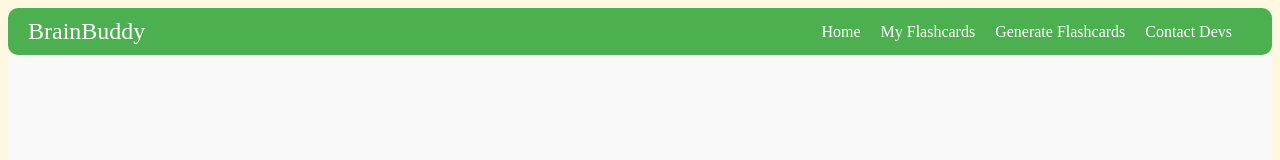
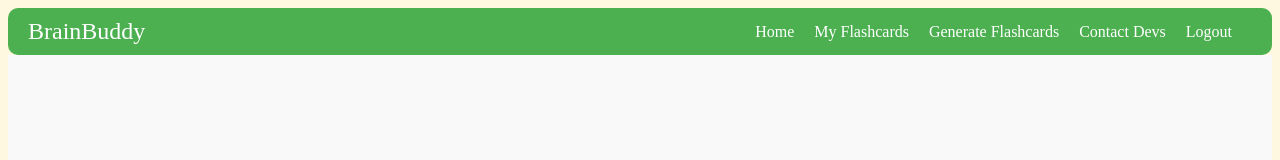
Before and after one commit to GrewalCreator/BrainBuddy, a React (Create React App) app in the folder frontend/: page /login in a window 1280 px wide. Shown: the top 160 px of the page. Built offline with nearby package versions, Linux system fonts and the light colour scheme; no server answers.

Commit message:
added logout button in navbar and ensured backend logic works

```diff
--- a/frontend/src/components/NavBar.jsx
+++ b/frontend/src/components/NavBar.jsx
@@ -7,6 +7,31 @@ const Navbar = () => {
 
   const handleNavigate = (route) => {
     navigate(route);
+  };
+
+  const handleLogout = async () => {
+    try {
+      const response = await fetch('/logout', {
+        method: 'POST',
+        credentials: 'include', // Ensures cookies are sent with the request
+        headers: {
+          'Content-Type': 'application/json',
+        },
+      });
+
+      if (response.ok) {
+        const data = await response.json();
+        alert(data.message); // Optional: show feedback to the user
+        navigate('/login'); // Redirect to the login page after logout
+      } else {
+        const errorData = await response.json();
+        console.error('Logout failed:', errorData);
+        alert('Failed to logout. Please try again.');
+      }
+    } catch (error) {
+      console.error('Error:', error);
+      alert('An error occurred during logout.');
+    }
   };
 
   return (
@@ -19,6 +44,7 @@ const Navbar = () => {
         <div className="link" onClick={() => handleNavigate('/decks')}>My Flashcards</div>
         <div className="link" onClick={() => handleNavigate('/generate')}>Generate Flashcards</div>
         <div className="link" onClick={() => handleNavigate('/contact')}>Contact Devs</div>
+        <div className="link" onClick={handleLogout}>Logout</div>
       </div>
     </nav>
   );
```
